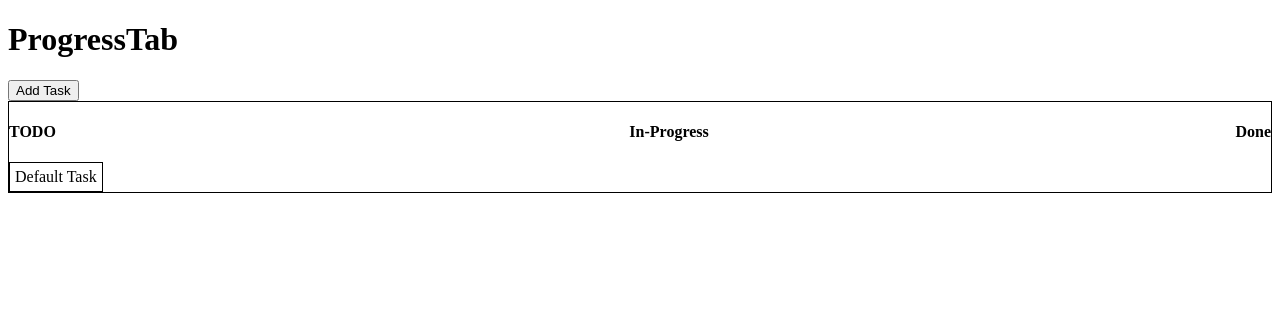
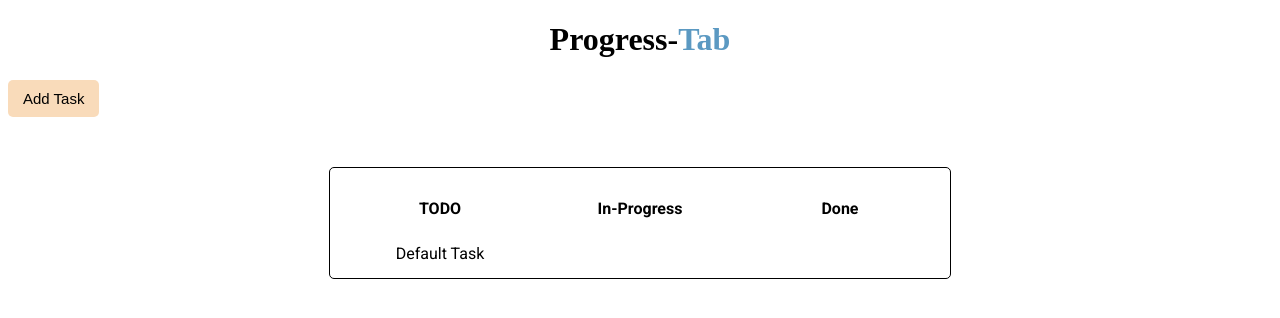
Before and after one commit to pogo-cloud/progress-tab, a plain HTML site: page index.html in a window 1280 px wide. Both pictures are taken after a click on the button "Add Task". Drawn offline with Linux system fonts and the light colour scheme; a web font is replaced by a local one.

Commit message:
third submit

```diff
--- a/index.html
+++ b/index.html
@@ -5,11 +5,14 @@
     <meta charset="UTF-8">
     <meta name="viewport" content="width=device-width, initial-scale=1.0">
     <title>Document</title>
-    <link rel="stylesheet" href="style.css">
+    <link rel="preconnect" href="https://fonts.googleapis.com">
+    <link rel="preconnect" href="https://fonts.gstatic.com" crossorigin>
+    <link href="https://fonts.googleapis.com/css2?family=Grand+Hotel&family=Roboto:ital,wght@0,100;0,300;0,400;0,500;0,700;0,900;1,100;1,300;1,400;1,500;1,700;1,900&display=swap" rel="stylesheet">
+    <link rel="stylesheet" href="/style.css">
 </head>
 
 <body>
-    <h1>Progress<span>Tab</span></h1>
+    <h1>Progress-<span>Tab</span></h1>
     <button type="submit" id="submit">Add Task</button>
     <div class="container">
         <div id="todo" class="column">
--- a/script1.js
+++ b/script1.js
@@ -15,7 +15,8 @@ addButton.addEventListener("click", (event) => {
     card.setAttribute("draggable", true);
     card.setAttribute("id", `card-${count++}`);
     card.style.cssText = `padding:5px;`
-        // console.log(card.id);
+
+    // console.log(card.id);
     card.innerHTML = `Default Task`;
     todoCont.append(card);
     card.addEventListener("click", (event) => {
@@ -36,11 +37,13 @@ addButton.addEventListener("click", (event) => {
         let targetId = event.target.id;
         event.dataTransfer.setData("text", targetId);
         card.style.opacity = 0.2;
+
         console.log("card-dragstart");
     })
     card.addEventListener("dragend", (event) => {
         //event.preventDefault();
         card.style.opacity = 1;
+
         console.log("card-end");
     })
     let arr = ["dragover", "dragenter", "drop"];
@@ -48,6 +51,9 @@ addButton.addEventListener("click", (event) => {
     for (let t of alltasks) {
         arr.forEach((value) => {
             t.addEventListener(value, (event) => {
+                // if (t.innerText === "TODO") {
+                //     t.style.backgroundColor = "red";
+                // }
                 event.preventDefault();
                 if (value === "dragover") {
                     event.preventDefault();
@@ -57,8 +63,16 @@ addButton.addEventListener("click", (event) => {
                     let dropId = event.dataTransfer.getData("text");
                     let dropElement = document.getElementById(dropId);
                     t.append(dropElement);
+                    if (t.id === "todo") {
+                        dropElement.style.backgroundColor = "#FAE8E0";
+                    } else if (t.id === "inprogress") {
+                        dropElement.style.backgroundColor = "#FFBF00";
+                    } else if (t.id === "done") {
+                        dropElement.style.backgroundColor = "#73BBA3";
+                    }
 
                 }
+
             })
 
         })
--- a/style.css
+++ b/style.css
@@ -1,14 +1,45 @@
 .container {
     border: 1px solid black;
+    padding: 10px;
 }
 
 .card {
-    border: 1px solid black;
+    border: none;
+    font-family: "Roboto", sans-serif;
+    border-radius: 5px;
+}
+
+.column {
+    border: none;
+    width: 200px;
+    font-family: "Roboto", sans-serif;
 }
 
 .container {
     display: flex;
     justify-content: space-between;
     border: 1px solid black;
+    border-radius: 5px;
     margin: auto;
+    width: 600px;
+    background-color: white;
+    text-align: center;
+    margin-top: 50px;
 }
+
+span {
+    color: #5B99C2;
+}
+
+#submit {
+    padding: 10px 15px;
+    font-size: 15px;
+    border-radius: 5px;
+    background-color: #F9DBBA;
+    outline: none;
+    border: none;
+}
+
+h1 {
+    text-align: center;
+}
```
